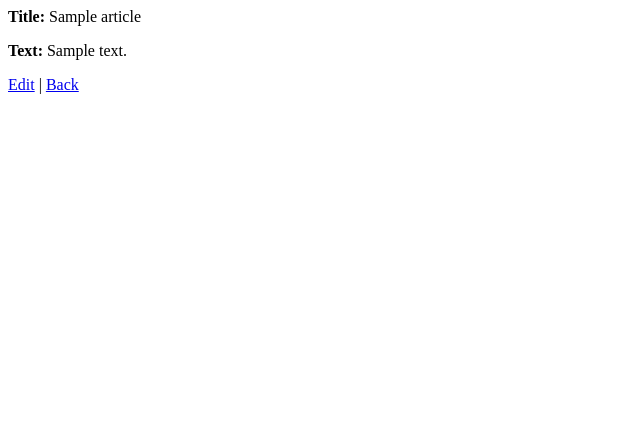
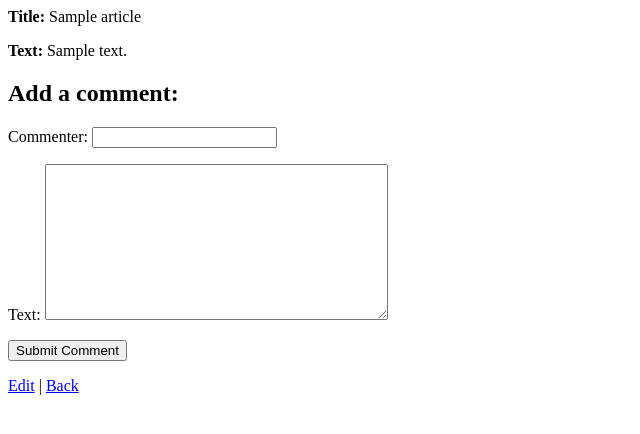
Before and after one commit to pplevako/django_blog, a Django app: page /blog/1/ in a window 1280 px wide. Shown: the top 434 px of the page, without its empty margins (0-640 px from the left). Run offline with Django 3.2, Linux system fonts and the light colour scheme; tables that the repository leaves empty hold one stand-in row (values such as "Sample post").

Commit message:
Add Comment form.

```diff
--- a/blog/forms.py
+++ b/blog/forms.py
@@ -1,8 +1,14 @@
 from django.forms import ModelForm
-from blog.models import Article
+from blog.models import Article, Comment
 
 
 class ArticleForm(ModelForm):
     class Meta:
         model = Article
         fields = ['title', 'text']
+
+
+class CommentForm(ModelForm):
+    class Meta:
+        model = Comment
+        fields = ['commenter', 'text']
--- a/blog/models.py
+++ b/blog/models.py
@@ -1,3 +1,4 @@
+from django.core.urlresolvers import reverse
 from django.core.validators import MinLengthValidator
 from django.db import models
 
@@ -10,8 +11,11 @@ class Article(models.Model):
     def __unicode__(self):  # __str__ on Python 3
         return self.title
 
+    def get_absolute_url(self):
+        return reverse('blog:article-detail', args=[str(self.id)])
+
 
 class Comment(models.Model):
     article = models.ForeignKey(Article)
-    commenter = models.CharField(max_length=200)
+    commenter = models.CharField(max_length=200, validators=[MinLengthValidator(5)])
     text = models.TextField()
--- a/blog/templates/blog/article_detail.html
+++ b/blog/templates/blog/article_detail.html
@@ -8,5 +8,8 @@
     {{ object.text }}
 </p>
 
+<h2>Add a comment:</h2>
+{% include "blog/comment_form.html" %}
+
 <a href="{% url 'blog:article-edit' object.id %}">Edit</a> |
 <a href="{% url 'blog:index' %}">Back</a>
--- /dev/null
+++ b/blog/templates/blog/comment_form.html
@@ -0,0 +1,5 @@
+<form method="post">
+    {% csrf_token %}
+    {{ form.as_p }}
+    <input type="submit" value="Submit Comment"/>
+</form>
--- a/blog/urls.py
+++ b/blog/urls.py
@@ -4,7 +4,8 @@ from blog import views
 urlpatterns = [
     url(r'^$', views.IndexView.as_view(), name='index'),  # rename to article-list?
     url(r'^new$', views.article_new, name='article-new'),
-    url(r'^(?P<pk>[0-9]+)/$', views.ArticleDetailView.as_view(), name='article-detail'),
+    # url(r'^(?P<pk>[0-9]+)/$', views.ArticleDetailView.as_view(), name='article-detail'),
+    url(r'^(?P<pk>[0-9]+)/$', views.article_detail, name='article-detail'),
     url(r'^(?P<pk>[0-9]+)/edit$', views.article_edit, name='article-edit'),
     url(r'^(?P<pk>[0-9]+)/delete$', views.article_delete, name='article-delete'),
 ]
--- a/blog/views.py
+++ b/blog/views.py
@@ -1,7 +1,7 @@
 from django.core.urlresolvers import reverse
 from django.shortcuts import render, redirect, get_object_or_404
 from django.views import generic
-from blog.forms import ArticleForm
+from blog.forms import ArticleForm, CommentForm
 from blog.models import Article
 
 
@@ -14,6 +14,17 @@ class IndexView(generic.ListView):
 
 class ArticleDetailView(generic.DetailView):
     model = Article
+
+
+def article_detail(request, pk):
+    article = get_object_or_404(Article, pk=pk)
+    form = CommentForm(request.POST or None)
+    if form.is_valid():
+        comment = form.save(commit=False)
+        comment.article = article
+        comment.save()
+        return redirect(article)
+    return render(request, 'blog/article_detail.html', {'form': form, 'object': article})
 
 
 def article_new(request):
```
